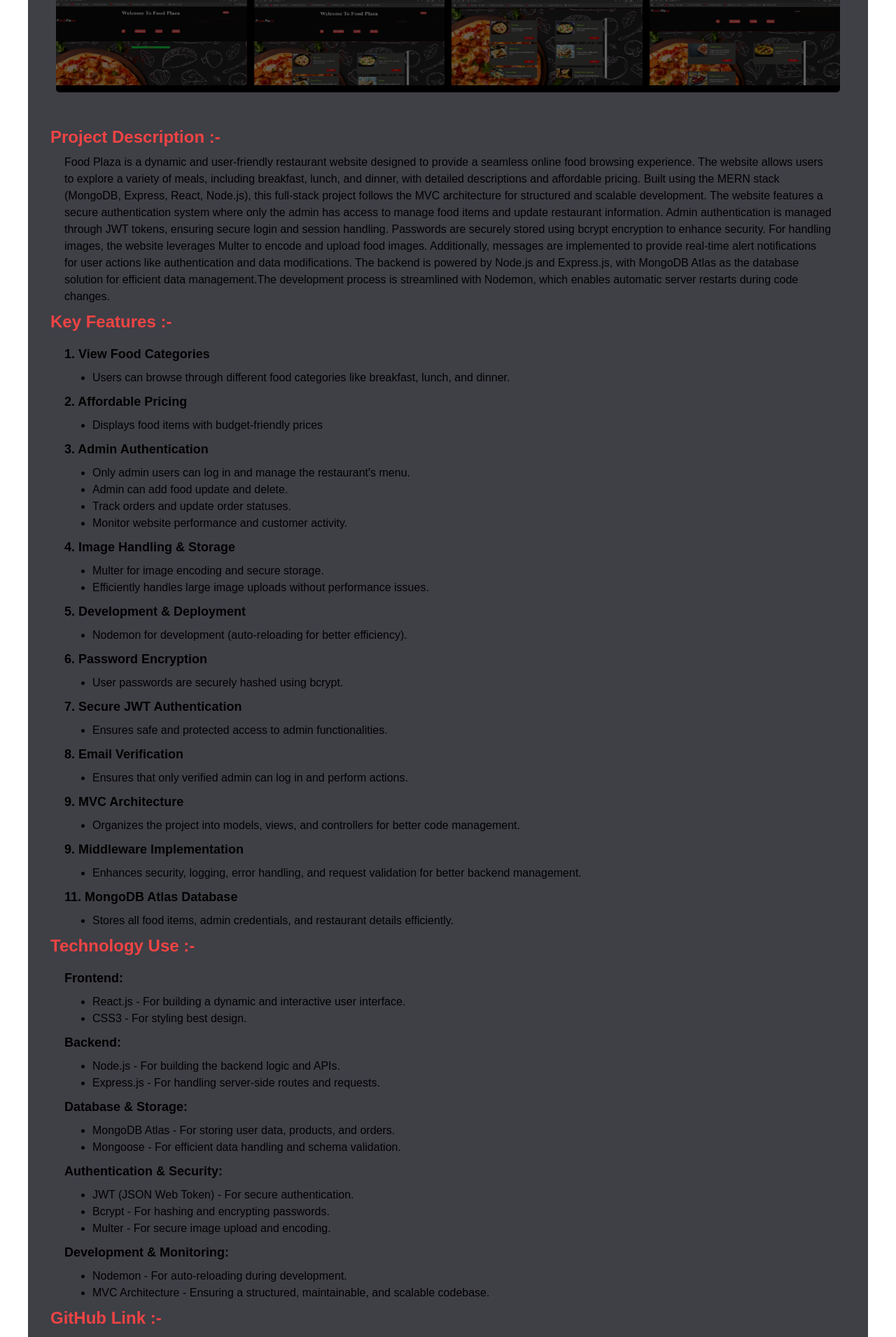
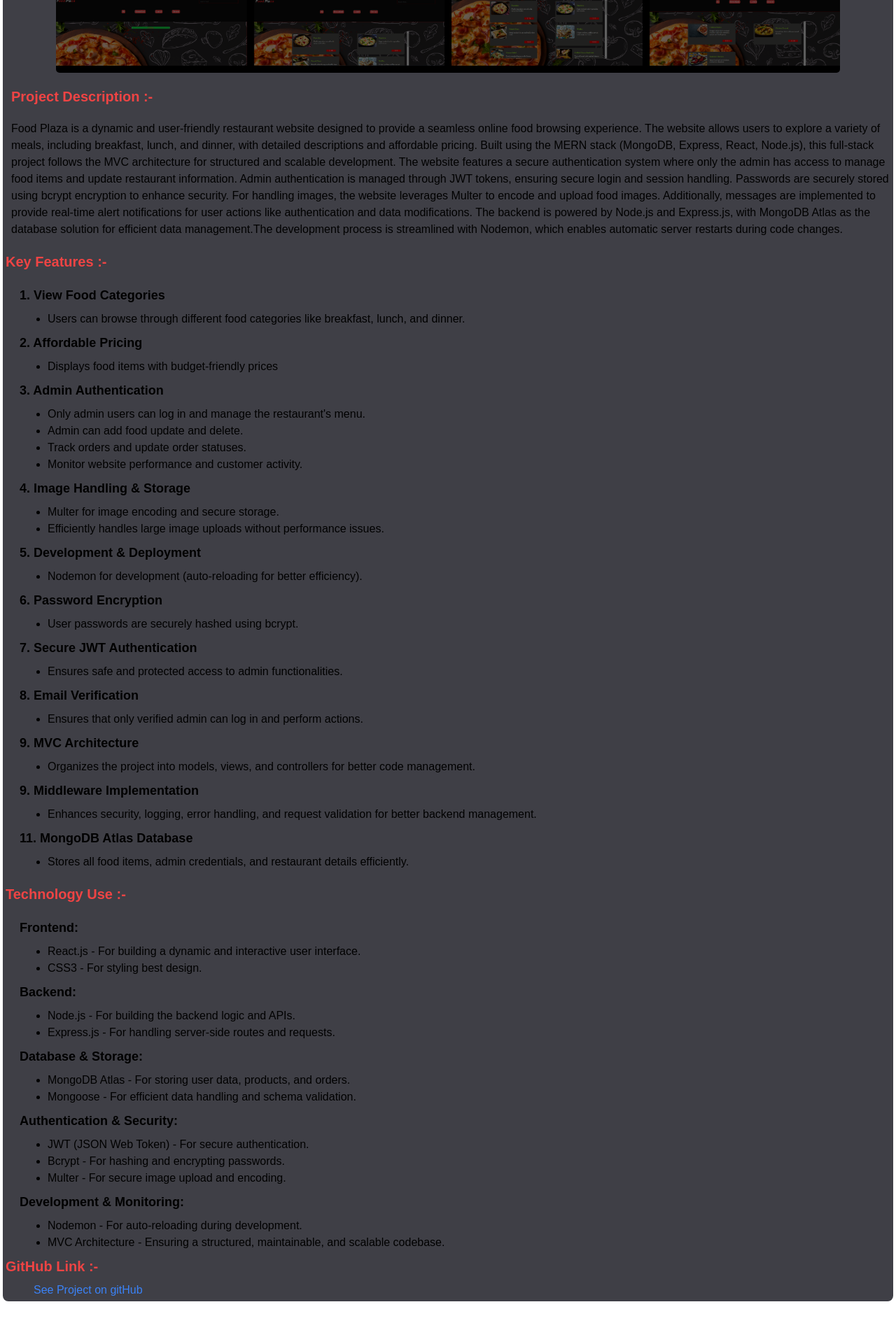
Before and after one commit to abhijit84842/Abhijit_Portfolio, a Next.js app: page /pages/projectall/overview/foodplazaoverview in a window 1280 px wide. Shown: the part 680-2591 px from the top of the page at 70% size. After the commit the page ends 2564 px from the top, so only its background shows below. Built offline with nearby package versions, Linux system fonts and the light colour scheme.

Commit message:
make mobile and tab responsive foodplaza overview

```diff
--- a/app/components/ProjectsOverview/CitySling.js
+++ b/app/components/ProjectsOverview/CitySling.js
@@ -29,8 +29,6 @@ const CitySling = () => {
           Project Images :-
         </h2>
 
-        {/*Responsive 2xl break point forbig screen */}
-        <div className="swiper-container">
         <Swiper
           styles={{
             "--swiper-navigation-color": "#fff",
@@ -321,7 +319,6 @@ const CitySling = () => {
             />
           </SwiperSlide>
         </Swiper>
-        </div>
 
         <div className="project-description mt-5 2xl:mt-10">
           <h2 className="font-semibold text-red-500 text-xl my-5 ml-2 2xl:text-2xl 2xl:py-2 2xl:pl-5">
--- a/app/components/ProjectsOverview/FoodPlaza.js
+++ b/app/components/ProjectsOverview/FoodPlaza.js
@@ -20,12 +20,12 @@ import Link from "next/link";
 const FoodPlaza = () => {
   const [thumbsSwiper, setThumbsSwiper] = useState(null);
   return (
-    <div className="main-container p-10">
-      <h1 className="flex justify-center text-5xl font-semibold mb-10">
+    <div className="main-container p-1 2xl:p-10">
+      <h1 className="font-semibold flex justify-center text-xl my-5 lg:text-4xl 2xl:flex 2xl:justify-center 2xl:text-5xl 2xl:mb-10">
         FoodPlaza Restaurant Website
       </h1>
-      <div className="sub-container bg-zinc-700 rounded-lg p-3">
-        <h2 className="text-2xl font-semibold text-red-500 py-2 pl-5">
+      <div className="sub-container bg-zinc-700 rounded-lg p-1 my-5 2xl:p-3">
+        <h2 className="font-semibold text-red-500 ml-2 my-2 lg:my-5 lg:text-2xl  2xl:text-2xl 2xl:py-2 2xl:pl-5">
           Project Images :-
         </h2>
 
@@ -127,6 +127,12 @@ const FoodPlaza = () => {
           watchSlidesProgress={true}
           modules={[FreeMode, Navigation, Thumbs]}
           className={styles.mySwiper}
+          breakpoints={{
+            375: { slidesPerView: 2, spaceBetween: 5 }, // phone SE
+            390: { slidesPerView: 2, spaceBetween: 5 }, // iphone 12 pro
+            1024: { slidesPerView: 3, spaceBetween: 5 }, // ipad tablets
+            1280: { slidesPerView: 4, spaceBetween: 10 }, // for laptop and desktop
+          }}
         >
           <SwiperSlide className={styles.slides}>
             <Image
@@ -202,11 +208,11 @@ const FoodPlaza = () => {
           </SwiperSlide>
         </Swiper>
 
-        <div className="project-description mt-10">
-          <h2 className="text-2xl font-semibold text-red-500 py-2 pl-5">
+        <div className="project-description mt-5 2xl:mt-10">
+          <h2 className="font-semibold text-red-500 text-xl my-5 ml-2 2xl:text-2xl 2xl:py-2 2xl:pl-5">
             Project Description :-
           </h2>
-          <div className="description px-10">
+          <div className="description ml-2 2xl:px-10">
             <p>
               Food Plaza is a dynamic and user-friendly restaurant website
               designed to provide a seamless online food browsing experience.
@@ -231,10 +237,10 @@ const FoodPlaza = () => {
           </div>
         </div>
         <div className="project-features">
-          <h2 className="text-2xl font-semibold text-red-500 py-2 pl-5">
+          <h2 className="font-semibold text-red-500 my-5 text-xl 2xl:text-2xl  2xl:py-2 2xl:pl-5">
             Key Features :-
           </h2>
-          <ul className="ml-10 list-disc mt-2">
+          <ul className="list-disc mt-2 ml-5 2xl:ml-10">
             <h3 className="text-lg font-semibold mb-2">
               1. View Food Categories
             </h3>
@@ -243,7 +249,7 @@ const FoodPlaza = () => {
               lunch, and dinner.
             </li>
           </ul>
-          <ul className="ml-10 list-disc mt-2">
+          <ul className="list-disc mt-2 ml-5 2xl:ml-10">
             <h3 className="text-lg font-semibold mb-2">
               2. Affordable Pricing
             </h3>
@@ -251,7 +257,7 @@ const FoodPlaza = () => {
               Displays food items with budget-friendly prices
             </li>
           </ul>
-          <ul className="ml-10 list-disc mt-2">
+          <ul className="list-disc mt-2 ml-5 2xl:ml-10">
             <h3 className="text-lg font-semibold mb-2">
               3. Admin Authentication
             </h3>
@@ -264,7 +270,7 @@ const FoodPlaza = () => {
               Monitor website performance and customer activity.
             </li>
           </ul>
-          <ul className="ml-10 list-disc mt-2">
+          <ul className="list-disc mt-2 ml-5 2xl:ml-10">
             <h3 className="text-lg font-semibold mb-2">
               4. Image Handling & Storage
             </h3>
@@ -276,7 +282,7 @@ const FoodPlaza = () => {
               issues.
             </li>
           </ul>
-          <ul className="ml-10 list-disc mt-2">
+          <ul className="list-disc mt-2 ml-5 2xl:ml-10">
             <h3 className="text-lg font-semibold mb-2">
               5. Development & Deployment
             </h3>
@@ -284,7 +290,7 @@ const FoodPlaza = () => {
               Nodemon for development (auto-reloading for better efficiency).
             </li>
           </ul>
-          <ul className="ml-10 list-disc mt-2">
+          <ul className="list-disc mt-2 ml-5 2xl:ml-10">
             <h3 className="text-lg font-semibold mb-2">
               6. Password Encryption
             </h3>
@@ -292,7 +298,7 @@ const FoodPlaza = () => {
               User passwords are securely hashed using bcrypt.
             </li>
           </ul>
-          <ul className="ml-10 list-disc mt-2">
+          <ul className="list-disc mt-2 ml-5 2xl:ml-10">
             <h3 className="text-lg font-semibold mb-2">
               7. Secure JWT Authentication
             </h3>
@@ -300,7 +306,7 @@ const FoodPlaza = () => {
               Ensures safe and protected access to admin functionalities.
             </li>
           </ul>
-          <ul className="ml-10 list-disc mt-2">
+          <ul className="list-disc mt-2 ml-5 2xl:ml-10">
             <h3 className="text-lg font-semibold mb-2">
               8. Email Verification
             </h3>
@@ -308,14 +314,14 @@ const FoodPlaza = () => {
               Ensures that only verified admin can log in and perform actions.
             </li>
           </ul>
-          <ul className="ml-10 list-disc mt-2">
+          <ul className="list-disc mt-2 ml-5 2xl:ml-10">
             <h3 className="text-lg font-semibold mb-2">9. MVC Architecture</h3>
             <li className="ml-10">
               Organizes the project into models, views, and controllers for
               better code management.
             </li>
           </ul>
-          <ul className="ml-10 list-disc mt-2">
+          <ul className="list-disc mt-2 ml-5 2xl:ml-10">
             <h3 className="text-lg font-semibold mb-2">
               9. Middleware Implementation
             </h3>
@@ -324,7 +330,7 @@ const FoodPlaza = () => {
               for better backend management.
             </li>
           </ul>
-          <ul className="ml-10 list-disc mt-2">
+          <ul className="list-disc mt-2 ml-5 2xl:ml-10">
             <h3 className="text-lg font-semibold mb-2">
               11. MongoDB Atlas Database
             </h3>
@@ -336,17 +342,17 @@ const FoodPlaza = () => {
         </div>
 
         <div className="technology">
-          <h2 className="text-2xl font-semibold text-red-500 py-2 pl-5">
+          <h2 className="font-semibold text-red-500 my-5 text-xl 2xl:text-2xl  2xl:py-2 2xl:pl-5">
             Technology Use :-
           </h2>
-          <ul className="ml-10 list-disc mt-2">
+          <ul className="list-disc mt-2 ml-5 2xl:ml-10">
             <h3 className="text-lg font-semibold mb-2">Frontend:</h3>
             <li className="ml-10">
               React.js - For building a dynamic and interactive user interface.
             </li>
             <li className="ml-10">CSS3 - For styling best design.</li>
           </ul>
-          <ul className="ml-10 list-disc mt-2">
+          <ul className="list-disc mt-2 ml-5 2xl:ml-10">
             <h3 className="text-lg font-semibold mb-2">Backend:</h3>
             <li className="ml-10">
               Node.js - For building the backend logic and APIs.
@@ -355,7 +361,7 @@ const FoodPlaza = () => {
               Express.js - For handling server-side routes and requests.
             </li>
           </ul>
-          <ul className="ml-10 list-disc mt-2">
+          <ul className="list-disc mt-2 ml-5 2xl:ml-10">
             <h3 className="text-lg font-semibold mb-2">Database & Storage:</h3>
             <li className="ml-10">
               MongoDB Atlas - For storing user data, products, and orders.
@@ -364,7 +370,7 @@ const FoodPlaza = () => {
               Mongoose - For efficient data handling and schema validation.
             </li>
           </ul>
-          <ul className="ml-10 list-disc mt-2">
+          <ul className="list-disc mt-2 ml-5 2xl:ml-10">
             <h3 className="text-lg font-semibold mb-2">
               Authentication & Security:
             </h3>
@@ -378,7 +384,7 @@ const FoodPlaza = () => {
               Multer - For secure image upload and encoding.
             </li>
           </ul>
-          <ul className="ml-10 list-disc mt-2">
+          <ul className="list-disc mt-2 ml-5 2xl:ml-10">
             <h3 className="text-lg font-semibold mb-2">
               Development & Monitoring:
             </h3>
@@ -392,7 +398,7 @@ const FoodPlaza = () => {
           </ul>
         </div>
         <div className="github-link">
-          <h2 className="text-2xl font-semibold text-red-500 py-2 pl-5">
+          <h2 className="font-semibold text-red-500 my-2 text-xl 2xl:text-2xl  2xl:py-2 2xl:pl-5">
             GitHub Link :-
           </h2>
           <Link
```
Lines whose indentation alone changed are shown as unchanged.
